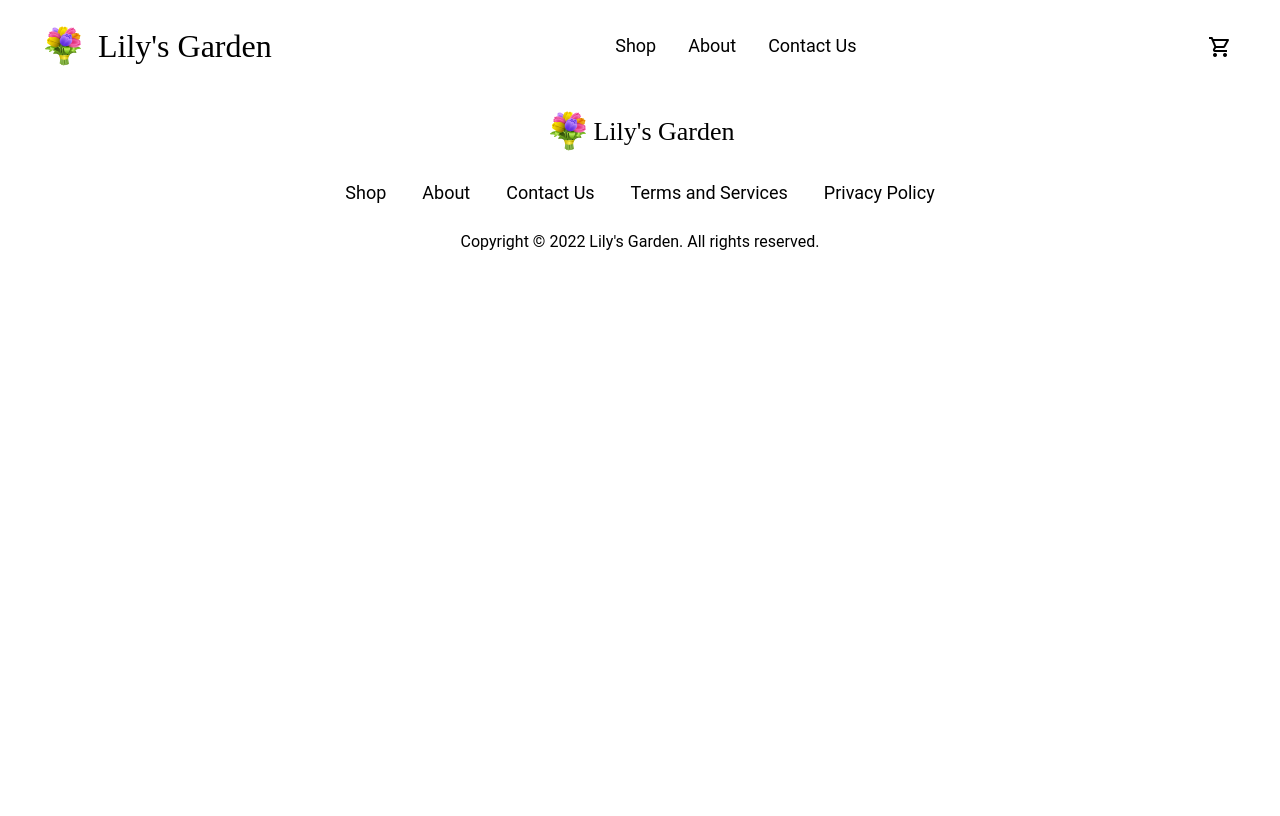
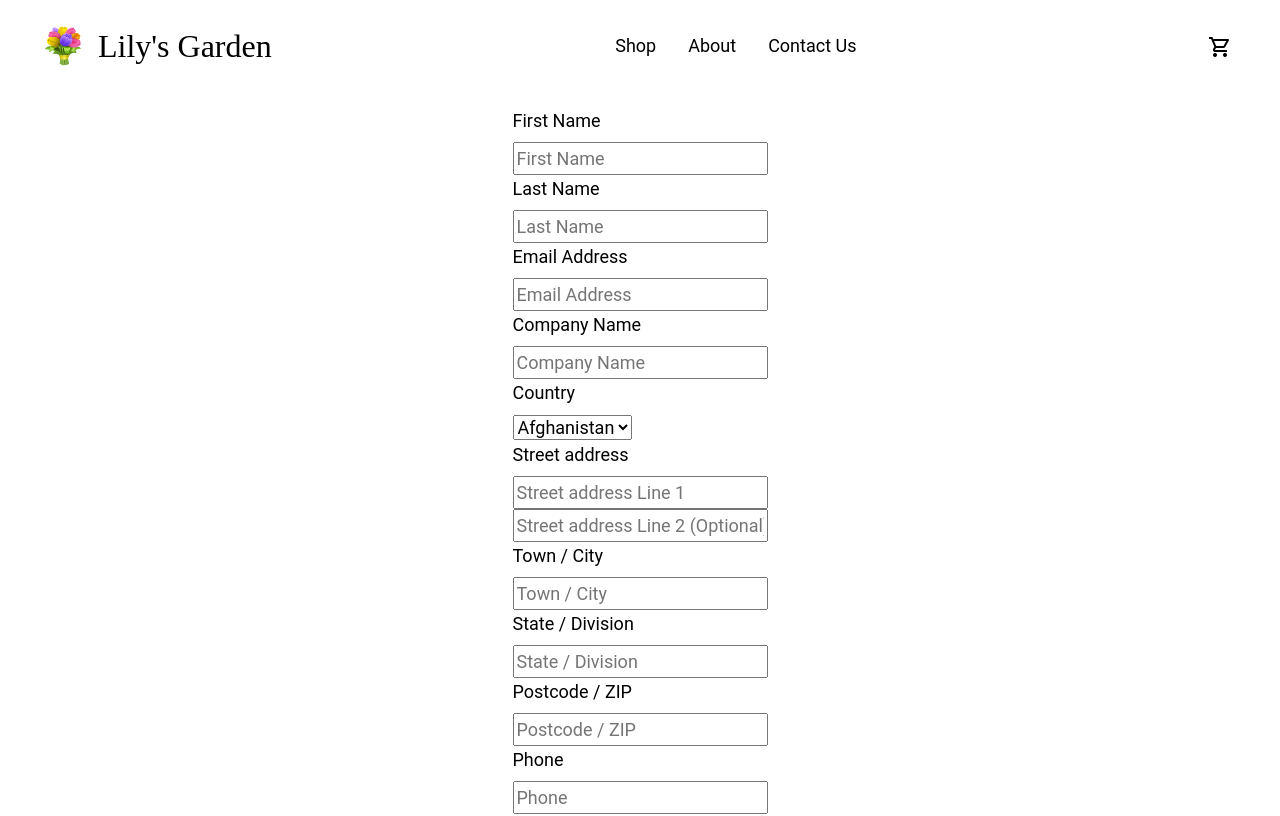
Before and after one commit to silentchallenger/final-project, a Vue app: page /checkout in a window 1280 px wide. Shown: the top 816 px of the page. Built offline with nearby package versions, Linux system fonts and the light colour scheme; a web font is replaced by a local one.

Commit message:
added totalprice to cartview

```diff
--- a/package.json
+++ b/package.json
@@ -10,7 +10,8 @@
   "dependencies": {
     "bootstrap-reboot": "^4.5.6",
     "vue": "^3.2.45",
-    "vue-router": "^4.1.6"
+    "vue-router": "^4.1.6",
+    "vue-toastification": "^2.0.0-rc.5"
   },
   "devDependencies": {
     "@vitejs/plugin-vue": "^4.0.0",
--- a/src/App.vue
+++ b/src/App.vue
@@ -1,8 +1,8 @@
 <script setup>
-import { RouterLink, RouterView } from "vue-router";
+import { RouterLink, RouterView, useRouter } from "vue-router";
 import { ref } from "vue";
+import { useToast } from "vue-toastification";
 
-import { useRouter } from "vue-router";
 const router = useRouter();
 
 const showMenu = ref(false)
@@ -103,6 +103,7 @@ const cartItems = ref([])
 
 function removeItem(id) {
   cartItems.value = cartItems.value.filter((i) => i.id !== id)
+  toast.error('Item removed from cart')
 }
 
 function addItem(item) {
@@ -110,20 +111,18 @@ function addItem(item) {
   if (foundItem) {
     if (foundItem.quantity < 6) {
       foundItem.quantity++
+      toast('Item added to cart')
+    } else {
+      toast.error('Maximum quantity reached')
     }
   } else {
     cartItems.value.push({...item, quantity: 1})
+    toast('Item added to cart')
   }
 }
 
-// function addItem(item) {
-//   const foundItem = cartItems.value.find(i => i.id === item.id)
-//   if (foundItem) {
-//     foundItem.quantity++
-//   } else {
-//     cartItems.value.push({...item, quantity: 1})
-//   }
-// }
+const toast = useToast();
+
 </script>
 
 <template>
--- a/src/assets/css/main.css
+++ b/src/assets/css/main.css
@@ -76,8 +76,15 @@ li .router-link-exact-active {
   font-weight: bold;
 }
 
-.header-nav a:hover {
-  /* Header Nav Button Hover State Styling */
+.header-area-mobile .header-nav a {
+  /* Header Nav Button Styling */
+  display: block;
+  padding: 1rem;
+
+  color: black;
+}
+
+.header-area-mobile .header-nav a:hover, .header-nav a:hover {
   background-color: black;
   color: white;
   transition: all 200ms ease-out;
@@ -178,14 +185,6 @@ li .router-link-exact-active {
   font-size: 32px;
 }
 
-
-.header-area-mobile .header-nav a {
-  /* Header Nav Button Styling */
-  display: block;
-  padding: 1rem;
-
-  color: black;
-}
 /* End Desktop Header Styling */
 /* Start Banner Styling */
 .banner-content {
@@ -263,6 +262,9 @@ li .router-link-exact-active {
   /* Button Hover State */
   background-color: red;
   transition: all 200ms ease-out;
+}
+.cta a:hover {
+  color: white;
 }
 /* End Banner Styling */
 /* Start Footer Styling */
@@ -368,6 +370,20 @@ li .router-link-exact-active {
   border: 1px solid black;
 }
 
+.addtocart {
+  color: #fff;
+  font-size: 14px;
+  padding: 9px 25px;
+  background-color: #CC2121;
+  text-transform: capitalize;
+  transition: 0.4s;
+  border: none;
+  outline: none;
+  cursor: pointer;
+  border-radius: 0.25rem;
+  text-decoration: none;
+}
+
 h3, p {
   margin: 0;
 }
@@ -390,6 +406,17 @@ h3, p {
   display: flex;
   flex-wrap: wrap;
   justify-content: space-between;
+}
+
+.contact-form button {
+  color: #fff;
+  font-size: 14px;
+  padding: 10px 20px;
+  border-radius: 0.2rem;
+  text-transform: capitalize;
+  background-color: #CC2121;
+  cursor: pointer;
+  border: 0;
 }
 
 .contact-container {
--- a/src/components/CartItem.vue
+++ b/src/components/CartItem.vue
@@ -13,9 +13,9 @@ defineProps({
     <td>{{ item.name }}</td>
     <td>${{ item.price }}</td>
     <td>
-      <button @click="item.quantity--" :disabled="item.quantity == 1">-</button>
-      <input style="width: 30%;" type="text" v-model="item.quantity" readonly>
-      <button @click="item.quantity++" :disabled="item.quantity == 6">+</button>
+      <button @click="item.quantity--" :disabled="item.quantity == 1" style="width: 25px">-</button>
+      <input style="width: 20%; text-align: center;" type="text" v-model="item.quantity" readonly>
+      <button @click="item.quantity++" :disabled="item.quantity == 6" style="width: 25px">+</button>
     </td>
     <td>${{ item.price * item.quantity }}</td>
     <td>
--- a/src/main.js
+++ b/src/main.js
@@ -2,11 +2,21 @@ import { createApp } from "vue";
 
 import App from "./App.vue";
 import router from "./router";
+import Toast from "vue-toastification";
 
+import "vue-toastification/dist/index.css";
 import "./assets/css/main.css";
 
 const app = createApp(App);
 
+const options = {
+  position: "top-center",
+  closeOnClick: true,
+  pauseOnFocusLoss: false,
+  pauseOnHover: false,
+};
+
 app.use(router);
+app.use(Toast, options);
 
 app.mount("#app");
--- a/src/views/CartView.vue
+++ b/src/views/CartView.vue
@@ -1,9 +1,19 @@
 <script setup>
 import CartItem from '../components/CartItem.vue';
+import { RouterLink, RouterView } from "vue-router";
+import { computed } from 'vue';
 
 const props = defineProps({
   cartItems: Object,
   removeItem: Function
+})
+
+const totalPrice = computed(() => {
+  let cartSum = 0;
+  for (let i = 0; i < props.cartItems.length; i++) {
+    cartSum = cartSum + props.cartItems[i].price * props.cartItems[i].quantity
+  }
+  return cartSum;
 })
 </script>
 
@@ -11,8 +21,8 @@ const props = defineProps({
   <main>
     <div class="cart-page">
       <h2>Cart</h2>
-      <div>
-        <table v-if="cartItems.length > 0">
+      <div  v-if="cartItems.length > 0">
+        <table >
           <thead>
             <tr>
               <th style="width: 15%">Thumbnail</th>
@@ -27,8 +37,12 @@ const props = defineProps({
             <CartItem v-for="row in cartItems" :key="row.id" :item="row" :removeItem="removeItem"/>
           </tbody>
         </table>
-        <p v-else>Empty Cart</p>
+        <div>
+        <p>{{ totalPrice }}</p>
+          <RouterLink to="/checkout" class="checkout-btn">Proceed To Checkout</RouterLink>
+        </div>
       </div>
+      <p v-else>Empty Cart</p>
     </div>
   </main>
 </template>
@@ -38,4 +52,29 @@ const props = defineProps({
   display: flex;
   flex-direction: column;
 }
+
+.cart-page thead {
+  background-color: #CC2121;
+  color: white;
+}
+
+.cart-page table, th, td {
+  border: 1px solid #ebebeb;
+  text-align: center;
+}
+
+.cart-page button {
+  background-color: white;
+  border: none;
+  cursor: pointer;
+}
+
+.checkout-btn {
+  color: #fff;
+  font-size: 14px;
+  padding: 10px 20px;
+  border-radius: 0;
+  text-transform: capitalize;
+  background-color: #CC2121;
+}
 </style>
--- a/src/views/CheckoutView.vue
+++ b/src/views/CheckoutView.vue
@@ -2,5 +2,75 @@
 </script>
 
 <template>
+  <main>
+    <div>
+      <form action="">
+        <div>
+          <label for="f_name" required>First Name</label>
+          <input type="text" id="f_name" placeholder="First Name" required="">
+        </div>
+        <div>
+          <label for="l_name" required>Last Name</label>
+          <input type="text" id="l_name" placeholder="Last Name" required>
+        </div>
+        <div>
+          <label for="email" class="required">Email Address</label>
+          <input type="email" id="email" placeholder="Email Address" required>
+        </div>
+        <div>
+            <label for="com-name">Company Name</label>
+            <input type="text" id="com-name" placeholder="Company Name">
+          </div>
+          <div>
+            <label for="country" class="required">Country</label>
+            <select name="country nice-select" id="country">
+              <option value="Afghanistan">Afghanistan</option>
+              <option value="Albania">Albania</option>
+              <option value="Algeria">Algeria</option>
+              <option value="Armenia">Armenia</option>
+              <option value="Bangladesh">Bangladesh</option>
+              <option value="India">India</option>
+              <option value="Pakistan">Pakistan</option>
+              <option value="England">England</option>
+              <option value="London">London</option>
+              <option value="London">London</option>
+              <option value="China">China</option>
+            </select>
+          </div>
+          <div>
+            <label for="street-address" class="required mt-20">Street address</label>
+            <input type="text" id="street-address" placeholder="Street address Line 1" required="">
+          </div>
+          <div>
+            <input type="text" placeholder="Street address Line 2 (Optional)">
+          </div>
+          <div>
+            <label for="town" class="required">Town / City</label>
+            <input type="text" id="town" placeholder="Town / City" required="">
+          </div>
+          <div>
+            <label for="state">State / Division</label>
+            <input type="text" id="state" placeholder="State / Division">
+          </div>
+          <div>
+            <label for="postcode" class="required">Postcode / ZIP</label>
+            <input type="text" id="postcode" placeholder="Postcode / ZIP" required="">
+          </div>
+          <div>
+            <label for="phone">Phone</label>
+            <input type="text" id="phone" placeholder="Phone">
+          </div>
+      </form>
+    </div>
+  </main>
+</template>
 
-</template>
+<style>
+form div {
+  width: 100%;
+}
+
+form label {
+  display: block;
+}
+</style>
--- a/src/views/HomeView.vue
+++ b/src/views/HomeView.vue
@@ -14,13 +14,13 @@ defineProps({
         <h1>Nice gifts</h1>
         <p>Open your eyes to these beautiful flowers.</p>
         <div class="cta">
-          <RouterLink to="/" class="cta-text">Shop Now!</RouterLink>
+          <a href="#products" class="cta-text">Shop Now!</a>
         </div>
       </div>
     </section>
     <main>
       <section class="mainCont">
-        <h2>Our Products</h2>
+        <h2 id="products"><a id="products">Our Products</a></h2>
         <div class="productCont">
           <AppCard v-for="flower in products" :key="flower.id" :item="flower" :addItem="addItem"/>
         </div>
```
Also changed, not shown: 1 other file (tests, documents, lock files or other folders).
